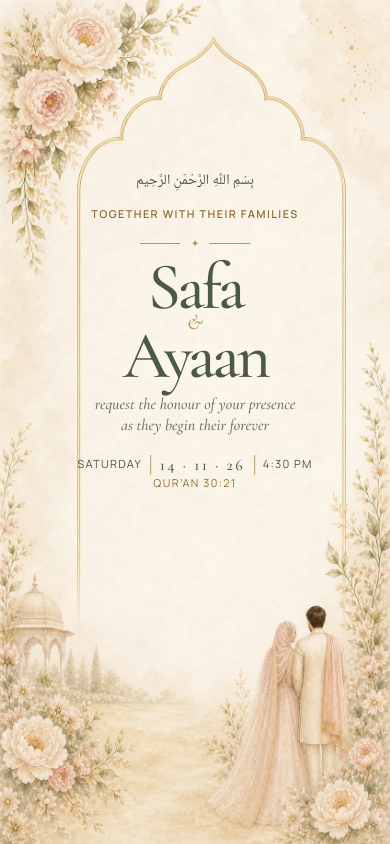
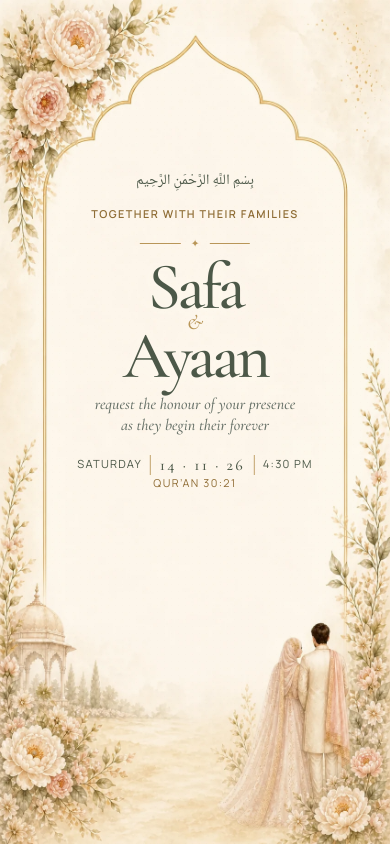
Before and after one commit to sakeerHussain/Wedding-Invitation, a Next.js app: page / in a window 390 px wide. Both pictures are taken after a click on the button "SA". Shown: the top 844 px of the page. Built offline with nearby package versions, Linux system fonts and the light colour scheme.

Commit message:
Center and widen mobile invitation arch

```diff
--- a/app/globals.css
+++ b/app/globals.css
@@ -221,9 +221,12 @@ footer { margin:0 calc(0px - var(--details-gutter));padding:7rem 2rem 5rem;text-
     box-shadow:none;
   }
   .arch{
+    position:absolute;
     top:env(safe-area-inset-top);
-    width:64vw;
-    height:70dvh;
+    left:50%;
+    width:76vw;
+    height:72dvh;
+    translate:-50% 0;
   }
   .arch__inner{
     padding-top:clamp(8rem,20dvh,11rem);
--- a/app/page.tsx
+++ b/app/page.tsx
@@ -145,9 +145,9 @@ export default function Home() {
               />
               <Image
                 className="hero-art hero-art--mobile"
-                src="/hero-watercolor-mobile-v2.webp"
-                width={848}
-                height={1855}
+                src="/hero-watercolor-mobile-v3.webp"
+                width={854}
+                height={1842}
                 sizes="100vw"
                 priority
                 alt=""
```
Also changed, not shown: public/hero-watercolor-mobile-v3.webp (added), 1 other file (tests, documents, lock files or other folders).
